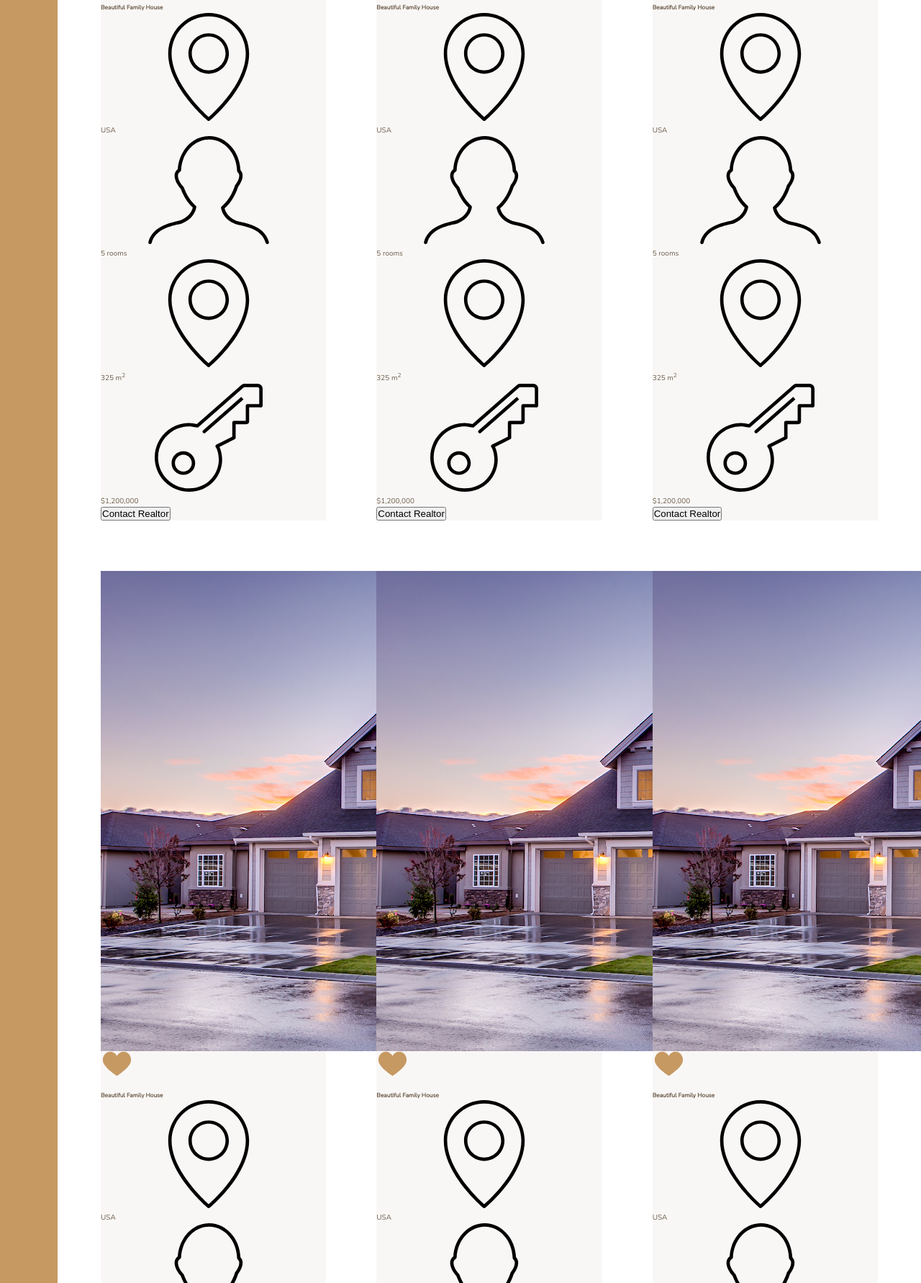
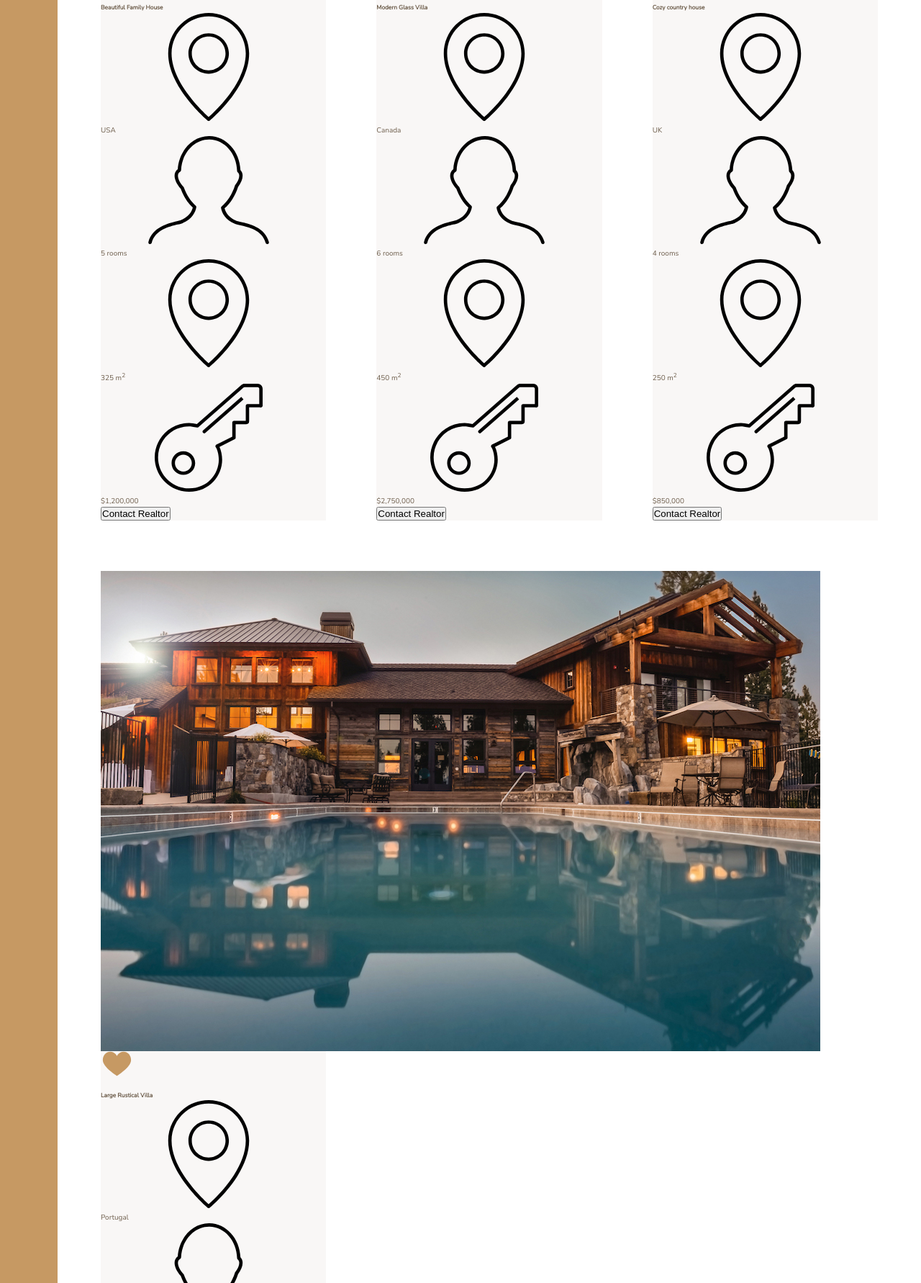
Before and after one commit to Jawid-7ce/Advanced-CSS-and-SASS-Projects, a website: page Nexter project/index.html in a window 1280 px wide. Shown: the part 2688-4470 px from the top of the page at 72% size. Drawn offline with nearby package versions, Linux system fonts and the light colour scheme.

Commit message:
remaining home card structure has been built

```diff
--- a/Nexter project/index.html
+++ b/Nexter project/index.html
@@ -142,122 +142,122 @@
       </div>
 
       <div class="home">
-        <img src="img/house-1.jpeg" alt="House 1" class="home__img" />
+        <img src="img/house-2.jpeg" alt="House 2" class="home__img" />
         <svg class="feature__icon">
           <use xlink:href="img/sprite.svg#icon-heart-full"
         </svg>
-        <h5 class="home__name">Beautiful Family House</h5>
+        <h5 class="home__name">Modern Glass Villa</h5>
         <div class="home__location">
           <svg><use xlink:href="img/sprite.svg#icon-map-pin"</svg>
-          <p class="">USA</p>
+          <p class="">Canada</p>
         </div>
         <div class="home__rooms">
           <svg><use xlink:href="img/sprite.svg#icon-profile-male"</svg>
-          <p class="">5 rooms</p>
+          <p class="">6 rooms</p>
         </div>
         <div class="home__area">
           <svg><use xlink:href="img/sprite.svg#icon-map-pin"</svg>
-          <p class="">325 m<sup>2</sup></p>
+          <p class="">450 m<sup>2</sup></p>
         </div>
         <div class="home__price">
           <svg><use xlink:href="img/sprite.svg#icon-key"</svg>
-          <p class="">$1,200,000</p>
+          <p class="">$2,750,000</p>
           <button class="cta">Contact Realtor</button>
         </div>
       </div>
       <div class="home">
-        <img src="img/house-1.jpeg" alt="House 1" class="home__img" />
+        <img src="img/house-3.jpeg" alt="House 3" class="home__img" />
         <svg class="feature__icon">
           <use xlink:href="img/sprite.svg#icon-heart-full"
         </svg>
-        <h5 class="home__name">Beautiful Family House</h5>
+        <h5 class="home__name">Cozy country house</h5>
         <div class="home__location">
           <svg><use xlink:href="img/sprite.svg#icon-map-pin"</svg>
-          <p class="">USA</p>
+          <p class="">UK</p>
         </div>
         <div class="home__rooms">
           <svg><use xlink:href="img/sprite.svg#icon-profile-male"</svg>
-          <p class="">5 rooms</p>
+          <p class="">4 rooms</p>
         </div>
         <div class="home__area">
           <svg><use xlink:href="img/sprite.svg#icon-map-pin"</svg>
-          <p class="">325 m<sup>2</sup></p>
+          <p class="">250 m<sup>2</sup></p>
         </div>
         <div class="home__price">
           <svg><use xlink:href="img/sprite.svg#icon-key"</svg>
-          <p class="">$1,200,000</p>
+          <p class="">$850,000</p>
           <button class="cta">Contact Realtor</button>
         </div>
       </div>
       <div class="home">
-        <img src="img/house-1.jpeg" alt="House 1" class="home__img" />
+        <img src="img/house-4.jpeg" alt="House 4" class="home__img" />
         <svg class="feature__icon">
           <use xlink:href="img/sprite.svg#icon-heart-full"
         </svg>
-        <h5 class="home__name">Beautiful Family House</h5>
+        <h5 class="home__name">Large Rustical Villa</h5>
         <div class="home__location">
           <svg><use xlink:href="img/sprite.svg#icon-map-pin"</svg>
-          <p class="">USA</p>
+          <p class="">Portugal</p>
         </div>
         <div class="home__rooms">
           <svg><use xlink:href="img/sprite.svg#icon-profile-male"</svg>
-          <p class="">5 rooms</p>
+          <p class="">6 rooms</p>
         </div>
         <div class="home__area">
           <svg><use xlink:href="img/sprite.svg#icon-map-pin"</svg>
-          <p class="">325 m<sup>2</sup></p>
+          <p class="">325480
+        <div class="home__price">
+          <svg><use xlink:href="img/sprite.svg#icon-key"</svg>
+          <p class="">$1,950,000</p>
+          <button class="cta">Contact Realtor</button>
+        </div>
+      </div>
+
+      <div class="home">
+        <img src="img/house-5.jpeg" alt="House 5" class="home__img" />
+        <svg class="feature__icon">
+          <use xlink:href="img/sprite.svg#icon-heart-full"
+        </svg>
+        <h5 class="home__name">Magestic Palace House</h5>
+        <div class="home__location">
+          <svg><use xlink:href="img/sprite.svg#icon-map-pin"</svg>
+          <p class="">Germany</p>
+        </div>
+        <div class="home__rooms">
+          <svg><use xlink:href="img/sprite.svg#icon-profile-male"</svg>
+          <p class="">18 rooms</p>
+        </div>
+        <div class="home__area">
+          <svg><use xlink:href="img/sprite.svg#icon-map-pin"</svg>
+          <p class="">4230 m<sup>2</sup></p>
         </div>
         <div class="home__price">
           <svg><use xlink:href="img/sprite.svg#icon-key"</svg>
-          <p class="">$1,200,000</p>
+          <p class="">$9,200,000</p>
           <button class="cta">Contact Realtor</button>
         </div>
       </div>
       <div class="home">
-        <img src="img/house-1.jpeg" alt="House 1" class="home__img" />
+        <img src="img/house-6.jpeg" alt="House 6" class="home__img" />
         <svg class="feature__icon">
           <use xlink:href="img/sprite.svg#icon-heart-full"
         </svg>
-        <h5 class="home__name">Beautiful Family House</h5>
+        <h5 class="home__name">Modern Family Apartment</h5>
         <div class="home__location">
           <svg><use xlink:href="img/sprite.svg#icon-map-pin"</svg>
-          <p class="">USA</p>
+          <p class="">Italy</p>
         </div>
         <div class="home__rooms">
           <svg><use xlink:href="img/sprite.svg#icon-profile-male"</svg>
-          <p class="">5 rooms</p>
+          <p class="">3 rooms</p>
         </div>
         <div class="home__area">
           <svg><use xlink:href="img/sprite.svg#icon-map-pin"</svg>
-          <p class="">325 m<sup>2</sup></p>
+          <p class="">180 m<sup>2</sup></p>
         </div>
         <div class="home__price">
           <svg><use xlink:href="img/sprite.svg#icon-key"</svg>
-          <p class="">$1,200,000</p>
-          <button class="cta">Contact Realtor</button>
-        </div>
-      </div>
-      <div class="home">
-        <img src="img/house-1.jpeg" alt="House 1" class="home__img" />
-        <svg class="feature__icon">
-          <use xlink:href="img/sprite.svg#icon-heart-full"
-        </svg>
-        <h5 class="home__name">Beautiful Family House</h5>
-        <div class="home__location">
-          <svg><use xlink:href="img/sprite.svg#icon-map-pin"</svg>
-          <p class="">USA</p>
-        </div>
-        <div class="home__rooms">
-          <svg><use xlink:href="img/sprite.svg#icon-profile-male"</svg>
-          <p class="">5 rooms</p>
-        </div>
-        <div class="home__area">
-          <svg><use xlink:href="img/sprite.svg#icon-map-pin"</svg>
-          <p class="">325 m<sup>2</sup></p>
-        </div>
-        <div class="home__price">
-          <svg><use xlink:href="img/sprite.svg#icon-key"</svg>
-          <p class="">$1,200,000</p>
+          <p class="">$600,000</p>
           <button class="cta">Contact Realtor</button>
         </div>
       </div>
```
